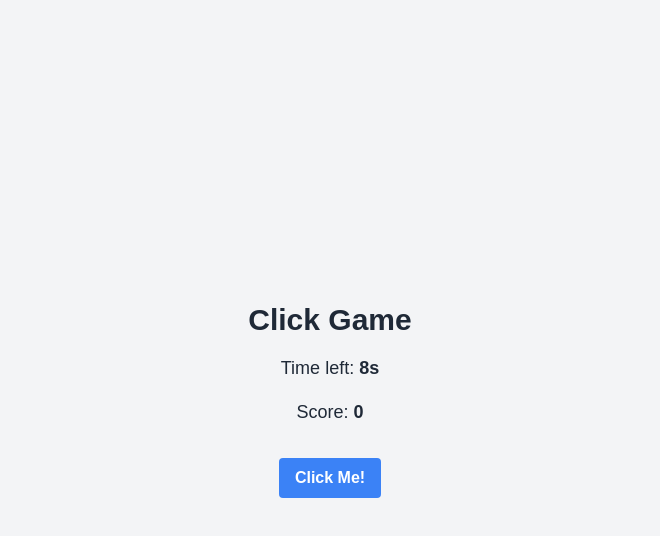
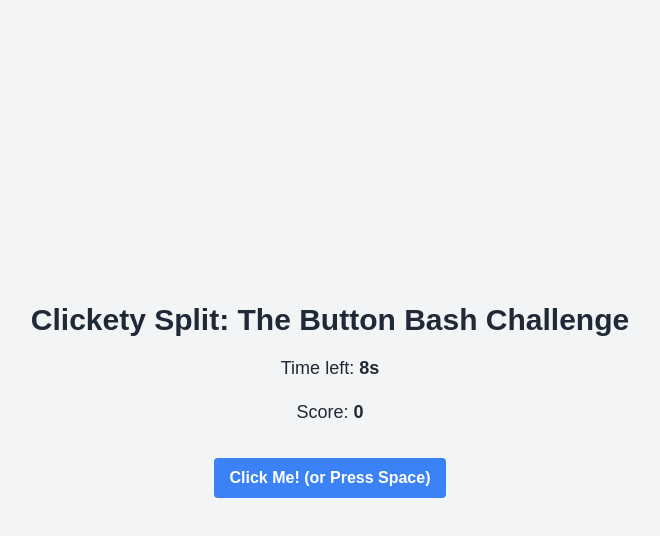
Before and after one commit to mattnix6/nextjs-boilerplate, a Next.js app: page / in a window 1280 px wide. Both pictures are taken after a click on the button "Start Game". Shown: the top 536 px of the page, without its empty margins (310-970 px from the left). Built offline with nearby package versions, Linux system fonts and the light colour scheme.

Commit message:
add key down space to click

```diff
--- a/app/page.tsx
+++ b/app/page.tsx
@@ -1,17 +1,17 @@
-"use client"; // Ajouté pour indiquer que c'est un Client Component
+"use client";
 
 import { useState, useEffect } from "react";
 
 export default function Home() {
-  const [score, setScore] = useState(0); // Score actuel
-  const [timeLeft, setTimeLeft] = useState(10); // Temps restant
-  const [isGameActive, setIsGameActive] = useState(false); // État du jeu
+  const [score, setScore] = useState(0);
+  const [timeLeft, setTimeLeft] = useState(10);
+  const [isGameActive, setIsGameActive] = useState(false);
 
   // Gestion du timer
   useEffect(() => {
     if (isGameActive && timeLeft > 0) {
       const timer = setInterval(() => setTimeLeft((prev) => prev - 1), 1000);
-      return () => clearInterval(timer); // Nettoyage du timer
+      return () => clearInterval(timer);
     }
     if (timeLeft === 0) setIsGameActive(false);
   }, [isGameActive, timeLeft]);
@@ -28,19 +28,43 @@ export default function Home() {
     if (isGameActive) setScore((prev) => prev + 1);
   };
 
+  // Écoute des événements de la touche "Espace"
+  useEffect(() => {
+    const handleKeyPress = (event: KeyboardEvent) => {
+      if (event.code === "Space" && isGameActive) {
+        event.preventDefault(); // Empêche le défilement de la page
+        handleClick();
+      }
+    };
+
+    if (isGameActive) {
+      window.addEventListener("keydown", handleKeyPress);
+    } else {
+      window.removeEventListener("keydown", handleKeyPress);
+    }
+
+    return () => {
+      window.removeEventListener("keydown", handleKeyPress);
+    };
+  }, [isGameActive]);
+
   return (
     <div className="flex flex-col items-center justify-center min-h-screen bg-gray-100 text-gray-800 p-8">
-      <h1 className="text-3xl font-bold mb-4">Click Game</h1>
+      <h1 className="text-3xl font-bold mb-4">Clickety Split: The Button Bash Challenge</h1>
 
       {isGameActive ? (
         <>
-          <p className="text-lg mb-4">Time left: <span className="font-bold">{timeLeft}s</span></p>
-          <p className="text-lg mb-8">Score: <span className="font-bold">{score}</span></p>
+          <p className="text-lg mb-4">
+            Time left: <span className="font-bold">{timeLeft}s</span>
+          </p>
+          <p className="text-lg mb-8">
+            Score: <span className="font-bold">{score}</span>
+          </p>
           <button
             onClick={handleClick}
             className="bg-blue-500 hover:bg-blue-600 text-white font-bold py-2 px-4 rounded"
           >
-            Click Me!
+            Click Me! (or Press Space)
           </button>
         </>
       ) : (
```
